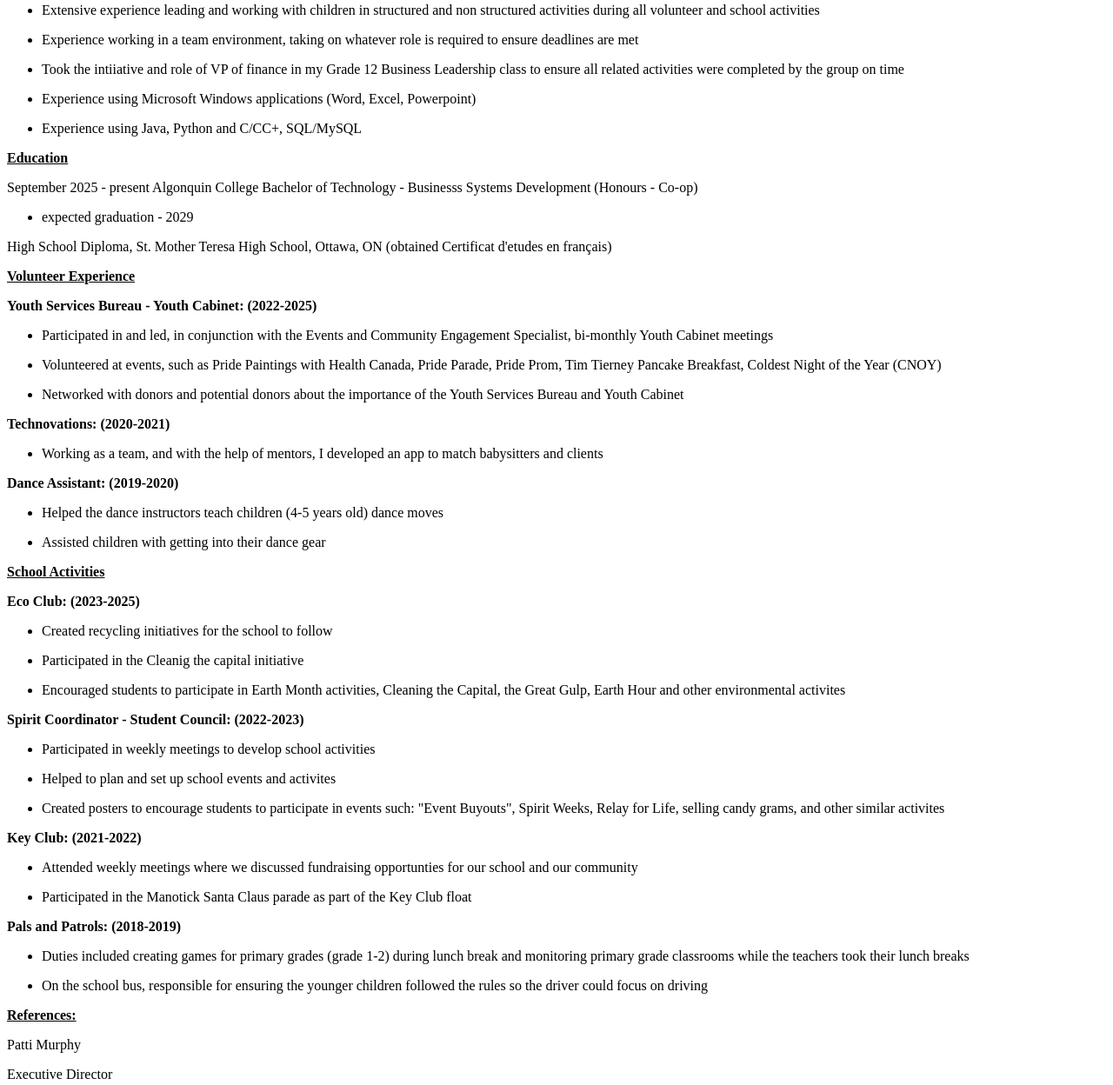
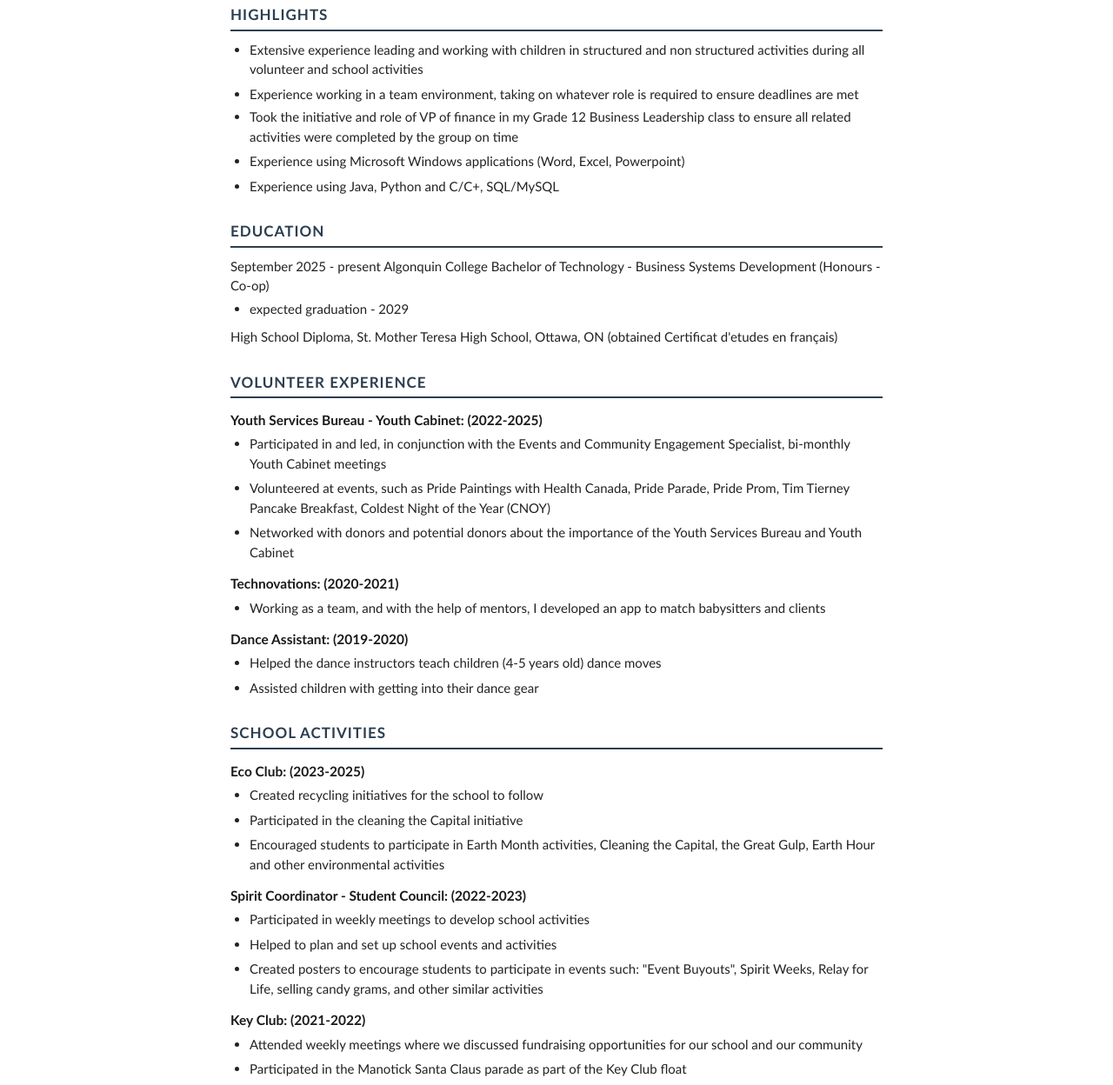
Before and after one commit to danicagrn/cst3106_labs, a plain HTML site: page lab3/resume.html in a window 1280 px wide. Shown: the part 217-1465 px from the top of the page at 87% size. Drawn offline with Linux system fonts and the light colour scheme.

Commit message:
fixed problems and typos

```diff
--- a/lab3/resume.html
+++ b/lab3/resume.html
@@ -2,8 +2,9 @@
 <html lang="en">
 <head>
   <meta charset="UTF-8">
+  <meta name="viewport" content="width-device-width, initial-scale=1.0">
   <title>Danica Green - Resume</title>
-  <link rel="stylesheet" href="style.css">
+  <link rel="stylesheet" href="styles.css">
 </head>
 <body>
 
@@ -19,13 +20,13 @@
     <li><p>Experience working in a team environment, taking on whatever role is required to ensure deadlines are met</p></li>
 </ul>
 <ul>
-    <li><p>Took the intiiative and role of VP of finance in my Grade 12 Business Leadership class to ensure all related activities were completed by the group on time</p></li>
+    <li><p>Took the initiative and role of VP of finance in my Grade 12 Business Leadership class to ensure all related activities were completed by the group on time </p></li>
     <li><p>Experience using Microsoft Windows applications (Word, Excel, Powerpoint)</p></li>
-    <li><p>Experience using Java, Python and C/CC+, SQL/MySQL</p></li>
+    <li><p>Experience using Java, Python and C/C+, SQL/MySQL</p></li>
 </ul>
 
 <p><strong><u>Education</u></strong></p>
-<p>September 2025 - present Algonquin College Bachelor of Technology - Businesss Systems Development (Honours - Co-op)</p>
+<p>September 2025 - present Algonquin College Bachelor of Technology - Business Systems Development (Honours - Co-op)</p>
 <ul>
     <li><p>expected graduation - 2029</p></li>
 </ul>
@@ -52,18 +53,18 @@
 <p><strong>Eco Club: (2023-2025)</strong></p>
 <ul>
     <li><p>Created recycling initiatives for the school to follow</p></li>
-    <li><p>Participated in the Cleanig the capital initiative</p></li>
-    <li><p>Encouraged students to participate in Earth Month activities, Cleaning the Capital, the Great Gulp, Earth Hour and other environmental activites </p></li>
+    <li><p>Participated in the cleaning the Capital initiative</p></li>
+    <li><p>Encouraged students to participate in Earth Month activities, Cleaning the Capital, the Great Gulp, Earth Hour and other environmental activities</p></li>
 </ul>
 <p><strong>Spirit Coordinator - Student Council: (2022-2023)</strong></p>
 <ul>
     <li><p>Participated in weekly meetings to develop school activities</p></li>
-    <li><p>Helped to plan and set up school events and activites</p></li>
-    <li><p>Created posters to encourage students to participate in events such: "Event Buyouts", Spirit Weeks, Relay for Life, selling candy grams, and other similar activites</p></li>
+    <li><p>Helped to plan and set up school events and activities</p></li>
+    <li><p>Created posters to encourage students to participate in events such: "Event Buyouts", Spirit Weeks, Relay for Life, selling candy grams, and other similar activities</p></li>
 </ul>
 <p><strong>Key Club: (2021-2022)</strong></p>
 <ul>
-    <li><p>Attended weekly meetings where we discussed fundraising opportunties for our school and our community</p></li>
+    <li><p>Attended weekly meetings where we discussed fundraising opportunities for our school and our community</p></li>
     <li><p>Participated in the Manotick Santa Claus parade as part of the Key Club float</p></li>
 </ul>
 <p><strong>Pals and Patrols: (2018-2019)</strong></p>
--- a/lab3/styles.css
+++ b/lab3/styles.css
@@ -66,3 +66,15 @@ a {
     color: #2c3e50;
     text-decoration: none;
 }
+
+/* phones */
+@media (max-width: 600px) {
+    body {
+        padding: 20px 15px;
+        font-size: 14px;
+    }
+
+    p:first-of-type strong {
+        font-size:22px;
+    }
+}
```
